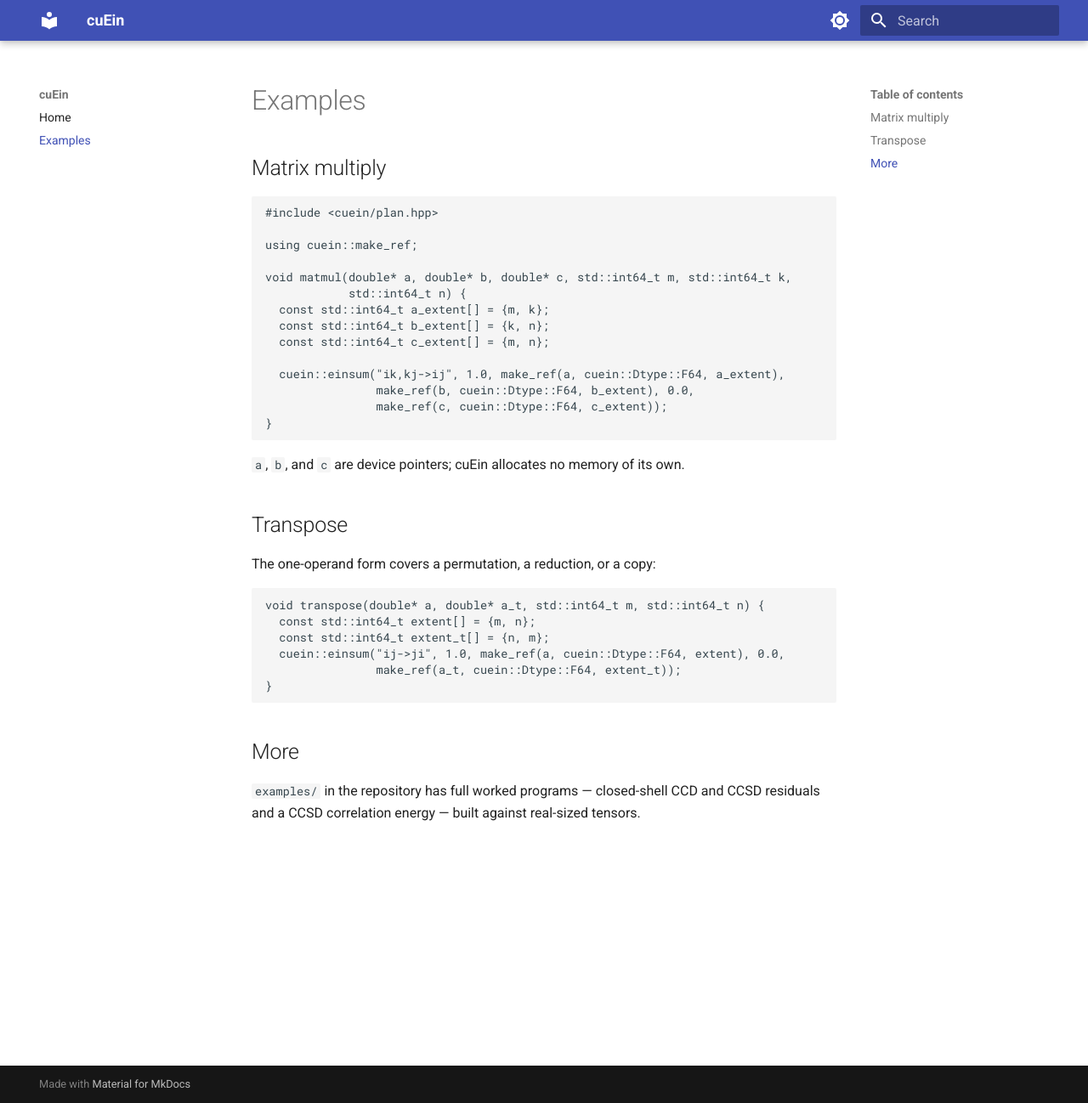
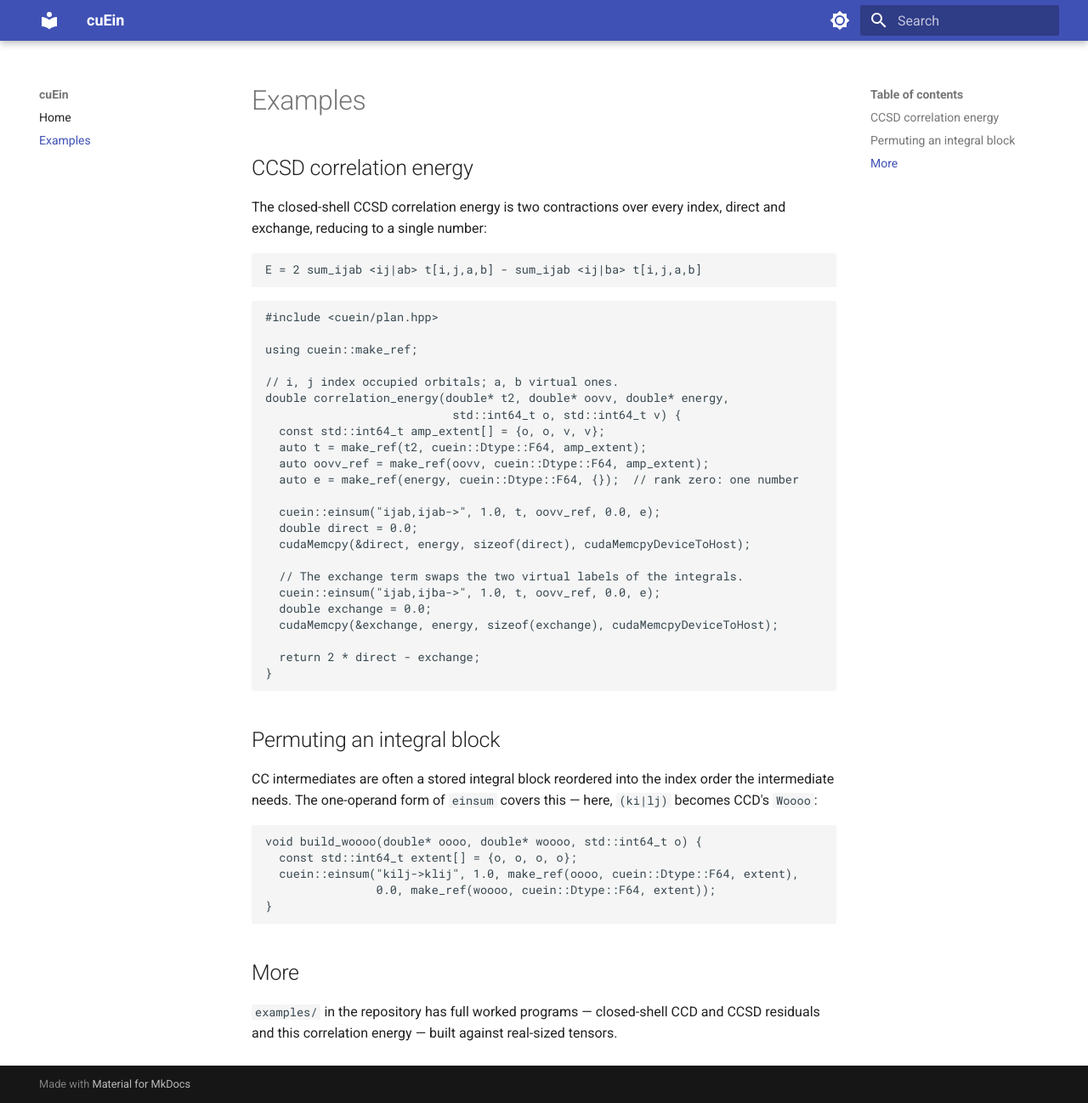
Before and after one commit to ajay-mk/Katal, an MkDocs documentation site: the page built from docs/examples.md, in a window 1280 px wide and 1298 px high. Shown: the whole window at 85% size. Built offline with MkDocs 1.6.1 and Material for MkDocs 9.7.7, drawn with Linux system fonts in a browser that asks for light colours.

Commit message:
docs: swap the generic examples for coupled-cluster ones

````diff
--- a/docs/examples.md
+++ b/docs/examples.md
@@ -1,41 +1,56 @@
 # Examples
 
-## Matrix multiply
+## CCSD correlation energy
+
+The closed-shell CCSD correlation energy is two contractions over every
+index, direct and exchange, reducing to a single number:
+
+```
+E = 2 sum_ijab <ij|ab> t[i,j,a,b] - sum_ijab <ij|ba> t[i,j,a,b]
+```
 
 ```cpp
 #include <cuein/plan.hpp>
 
 using cuein::make_ref;
 
-void matmul(double* a, double* b, double* c, std::int64_t m, std::int64_t k,
-            std::int64_t n) {
-  const std::int64_t a_extent[] = {m, k};
-  const std::int64_t b_extent[] = {k, n};
-  const std::int64_t c_extent[] = {m, n};
+// i, j index occupied orbitals; a, b virtual ones.
+double correlation_energy(double* t2, double* oovv, double* energy,
+                           std::int64_t o, std::int64_t v) {
+  const std::int64_t amp_extent[] = {o, o, v, v};
+  auto t = make_ref(t2, cuein::Dtype::F64, amp_extent);
+  auto oovv_ref = make_ref(oovv, cuein::Dtype::F64, amp_extent);
+  auto e = make_ref(energy, cuein::Dtype::F64, {});  // rank zero: one number
 
-  cuein::einsum("ik,kj->ij", 1.0, make_ref(a, cuein::Dtype::F64, a_extent),
-                make_ref(b, cuein::Dtype::F64, b_extent), 0.0,
-                make_ref(c, cuein::Dtype::F64, c_extent));
+  cuein::einsum("ijab,ijab->", 1.0, t, oovv_ref, 0.0, e);
+  double direct = 0.0;
+  cudaMemcpy(&direct, energy, sizeof(direct), cudaMemcpyDeviceToHost);
+
+  // The exchange term swaps the two virtual labels of the integrals.
+  cuein::einsum("ijab,ijba->", 1.0, t, oovv_ref, 0.0, e);
+  double exchange = 0.0;
+  cudaMemcpy(&exchange, energy, sizeof(exchange), cudaMemcpyDeviceToHost);
+
+  return 2 * direct - exchange;
 }
 ```
 
-`a`, `b`, and `c` are device pointers; cuEin allocates no memory of its own.
+## Permuting an integral block
 
-## Transpose
-
-The one-operand form covers a permutation, a reduction, or a copy:
+CC intermediates are often a stored integral block reordered into the index
+order the intermediate needs. The one-operand form of `einsum` covers this —
+here, `(ki|lj)` becomes CCD's `Woooo`:
 
 ```cpp
-void transpose(double* a, double* a_t, std::int64_t m, std::int64_t n) {
-  const std::int64_t extent[] = {m, n};
-  const std::int64_t extent_t[] = {n, m};
-  cuein::einsum("ij->ji", 1.0, make_ref(a, cuein::Dtype::F64, extent), 0.0,
-                make_ref(a_t, cuein::Dtype::F64, extent_t));
+void build_woooo(double* oooo, double* woooo, std::int64_t o) {
+  const std::int64_t extent[] = {o, o, o, o};
+  cuein::einsum("kilj->klij", 1.0, make_ref(oooo, cuein::Dtype::F64, extent),
+                0.0, make_ref(woooo, cuein::Dtype::F64, extent));
 }
 ```
 
 ## More
 
 `examples/` in the repository has full worked programs — closed-shell CCD and
-CCSD residuals and a CCSD correlation energy — built against real-sized
+CCSD residuals and this correlation energy — built against real-sized
 tensors.
````
